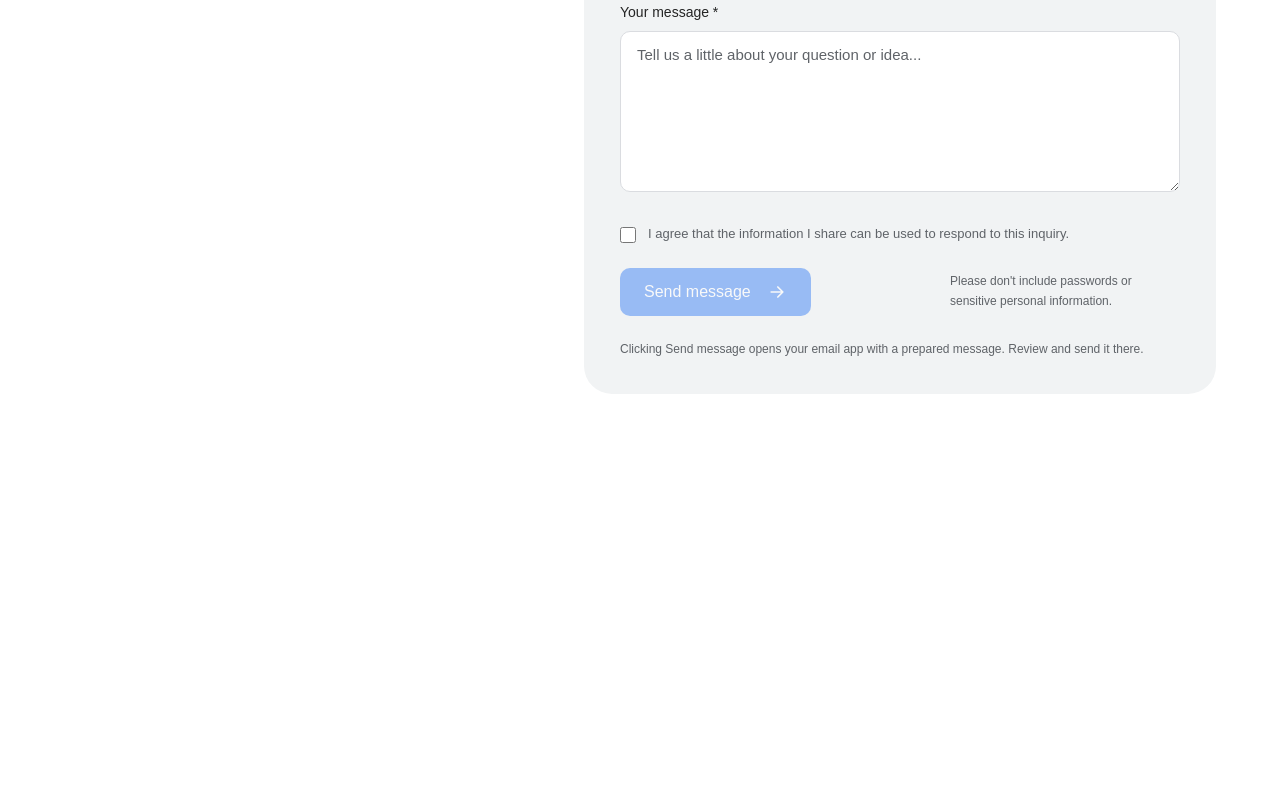
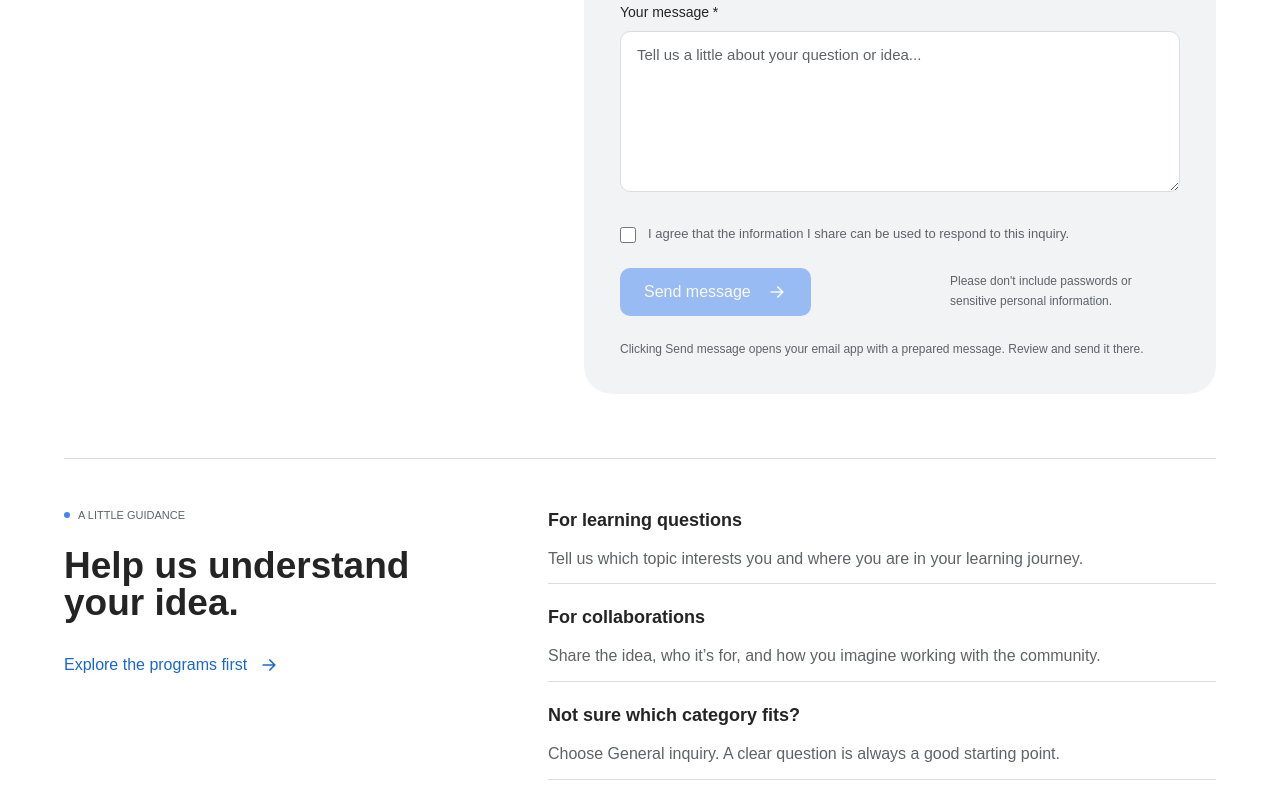
Before and after one commit to kaliluuu/GDGoC-FrontEnd-Assignment, a React (Vite) app: page /contact in a window 1280 px wide. Shown: the part 1003-1803 px from the top of the page. Before the commit the page ends 1461 px from the top, so only its background shows below. Built offline with nearby package versions, Linux system fonts and the light colour scheme; no server answers; a web font is replaced by a local one.

Commit message:
feat : add before you contact section

```diff
--- /dev/null
+++ b/src/components/beforeyoucontact.tsx
@@ -0,0 +1,86 @@
+const guidanceItems = [
+  {
+    title: 'For learning questions',
+    description:
+      'Tell us which topic interests you and where you are in your learning journey.',
+  },
+  {
+    title: 'For collaborations',
+    description:
+      'Share the idea, who it’s for, and how you imagine working with the community.',
+  },
+  {
+    title: 'Not sure which category fits?',
+    description:
+      'Choose General inquiry. A clear question is always a good starting point.',
+  },
+]
+
+function BeforeYouContact() {
+  return (
+    <section className="mt-16 border-t border-[#DADCE0] pt-12">
+      <div className="grid grid-cols-1 gap-12 lg:grid-cols-[minmax(0,420px)_minmax(0,1fr)] lg:gap-16">
+        {/* LEFT SIDE */}
+        <div>
+          <div className="flex items-center gap-2">
+            <span
+              aria-hidden="true"
+              className="h-[6px] w-[6px] rounded-full bg-[#4284F4]"
+            />
+
+            <span className="text-[11px] font-medium uppercase text-[#5F6368]">
+              A little guidance
+            </span>
+          </div>
+
+          <h2 className="mt-6 text-[37px] leading-[1] font-bold text-[#242424]">
+            Help us understand
+            <br />
+            your idea.
+          </h2>
+
+
+<div className="mt-8 inline-flex items-center gap-3 text-[16px] font-medium text-[#1967D2]">
+  <span>Explore the programs first</span>
+
+  <svg
+    aria-hidden="true"
+    xmlns="http://www.w3.org/2000/svg"
+    width="20"
+    height="20"
+    viewBox="0 0 24 24"
+    fill="none"
+    stroke="currentColor"
+    strokeWidth="2"
+    strokeLinecap="round"
+    strokeLinejoin="round"
+  >
+    <path d="M5 12h14m-6-6 6 6-6 6" />
+  </svg>
+</div>
+
+        </div>
+
+        {/* RIGHT SIDE */}
+        <div>
+          {guidanceItems.map((item) => (
+            <div
+              key={item.title}
+              className="border-b border-[#DADCE0] pt-5 pb-3 first:pt-0"
+            >
+              <h3 className="text-[18px] font-bold text-[#242424]">
+                {item.title}
+              </h3>
+
+              <p className="mt-3 text-[16px] leading-[1.6] text-[#5F6368]">
+                {item.description}
+              </p>
+            </div>
+          ))}
+        </div>
+      </div>
+    </section>
+  )
+}
+
+export default BeforeYouContact
--- a/src/pages/Contact.tsx
+++ b/src/pages/Contact.tsx
@@ -3,6 +3,7 @@ import ContactIntro from '../components/contactintro'
 import InquiryGuidance from '../components/inquiryguidance'
 import CommunityUpdates from '../components/communityupdates'
 import ContactForm from '../components/contactform'
+import BeforeYouContact from '../components/beforeyoucontact'
 
 function Contact() {
   // Shared selected category state
@@ -35,6 +36,10 @@ function Contact() {
             onSelectCategory={setSelectedCategoryId}
             />
         </div>
+
+        {/* Before you contact */}
+        <BeforeYouContact />
+
       </div>
     </div>
   )
```
